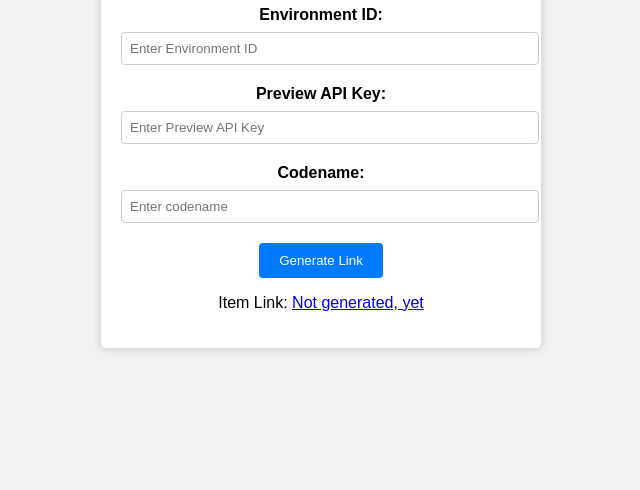
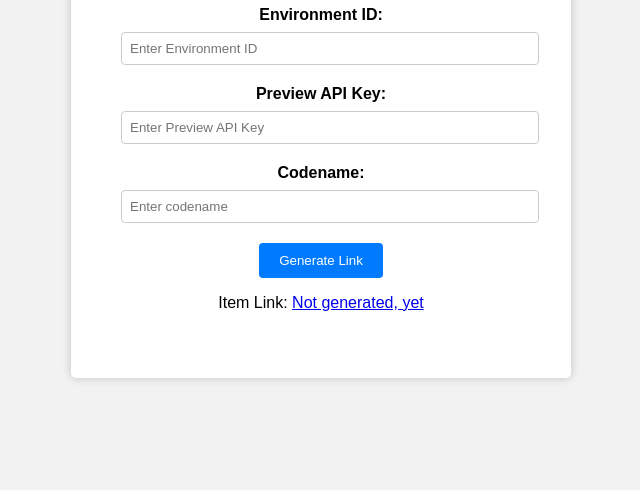
Before and after one commit to lukas-lacko/kontent.ai, a plain HTML site: page codename_to_ui_link/codename_to_ui.html in a window 1280 px wide. Shown: the part 310-800 px from the top of the page, without its empty margins (319-959 px from the left). Drawn offline with Linux system fonts and the light colour scheme.

Commit message:
Update codename_to_ui.html

```diff
--- a/codename_to_ui_link/codename_to_ui.html
+++ b/codename_to_ui_link/codename_to_ui.html
@@ -18,7 +18,7 @@
 
             .container {
             max-width: 400px;
-            padding: 20px;
+            padding: 50px;
             background-color: #fff;
             border-radius: 5px;
             box-shadow: 0 0 10px rgba(0, 0, 0, 0.2);
@@ -128,20 +128,20 @@
 </script>
 </head>
 <body>
-    <div class="container">
+<div class="container">
 <h1>Kontent.ai - Generate link to the UI from the codename</h1>
-<div>
+
     <label for="environmentId">Environment ID:</label>
-    <input type="text" id="environmentId" placeholder="Enter Environment ID">
-</div>
-<div>
+    <input type="text" id="environmentId" placeholder="Enter Environment ID" autocomplete="off">
+
+
     <label for="bearerToken">Preview API Key:</label>
-    <input type="text" id="bearerToken" placeholder="Enter Preview API Key ">
-</div>
-<div>
+    <input type="text" id="bearerToken" placeholder="Enter Preview API Key " autocomplete="off">
+
+
     <label for="codename">Codename:</label>
-    <input type="text" id="codename" placeholder="Enter codename">
-</div>
+    <input type="text" id="codename" placeholder="Enter codename" autocomplete="off">
+
 <button onclick="handleGenerateLink()">Generate Link</button>
 <p>Item Link: <a id="result" href="#" target="_blank">Not generated, yet</p></div>
 </div>
```
